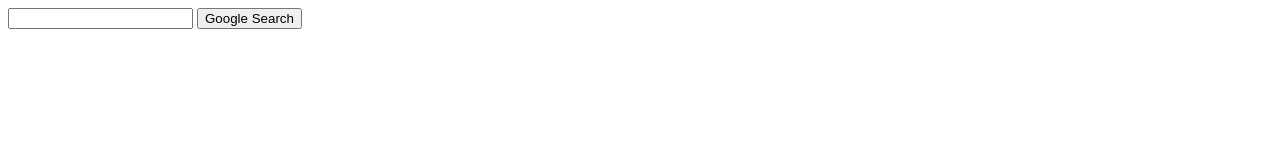
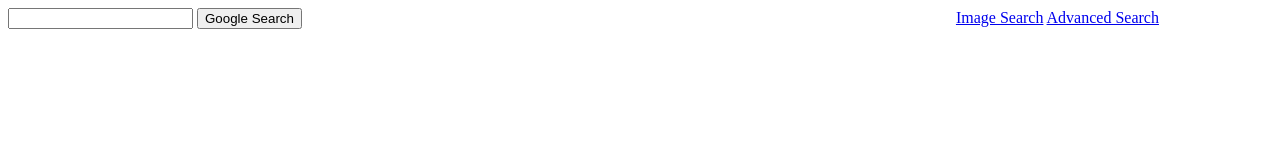
Before and after one commit to clairehbear/Project-0, a plain HTML site: page index.html in a window 1280 px wide. Drawn offline with Linux system fonts and the light colour scheme.

Commit message:
links to advance and image search

```diff
--- a/index.html
+++ b/index.html
@@ -2,11 +2,23 @@
 <html lang="en">
     <head>
         <title>Search</title>
+        <style>
+            .first {
+                margin-top: 100px;
+                margin-left: 650px;
+            }
+            .second {
+                margin-top: 100px;
+                margin-left: 850px;
+            }
+        </style>
     </head>
     <body>
         <form action="https://www.google.com/search">
             <input type="text" name="q">
             <input type="submit" value="Google Search">
+            <a class="first" href="image_search.html">Image Search</a>
+            <a claire="second" href="advance_search.html">Advanced Search</a>
         </form>
     </body>
 </html>
```
